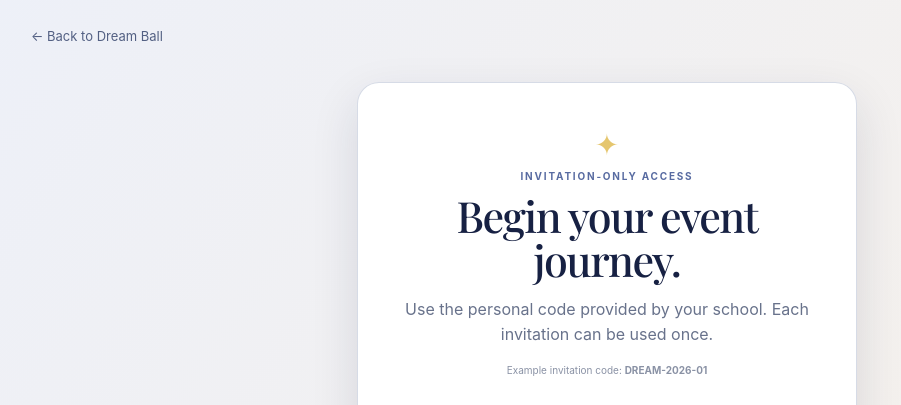
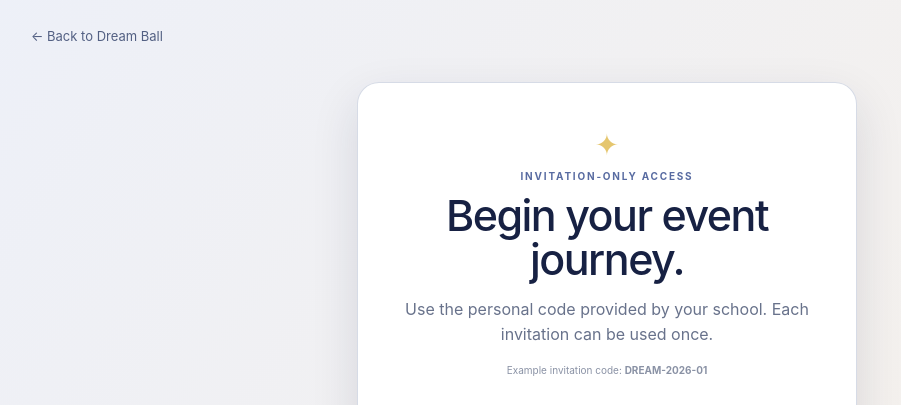
Before and after one commit to spideynyc228-star/Dream-ball, a Django app: page /accounts/register/ in a window 1280 px wide. Shown: the top 405 px of the page, without its empty margins (33-934 px from the left). Run offline with Django 5.2, Linux system fonts and the light colour scheme; some web fonts are replaced.

Commit message:
Use modern system font on authentication screens

```diff
--- a/static/style.css
+++ b/static/style.css
@@ -354,7 +354,7 @@ th { color: #8991a2; font-size: 8px; letter-spacing: .08em; text-transform: uppe
 
 /* Modern, native-feeling interface refinements */
 :root { --ui-font:-apple-system,BlinkMacSystemFont,"SF Pro Display","SF Pro Text","Segoe UI",Roboto,Helvetica,Arial,sans-serif; }
-body,button,input,textarea,select,.dream-landing *,.app-page *,.form-page *,.content-page *,.admin-page * { font-family:var(--ui-font) !important; }
+body,button,input,textarea,select,.dream-landing *,.app-page *,.form-page *,.content-page *,.admin-page *,.auth-page *,.status-page * { font-family:var(--ui-font) !important; }
 body { font-synthesis:none; }
 h1,h2,h3 { font-weight:700; letter-spacing:-.035em !important; }
 input::placeholder,textarea::placeholder { color:#929aae; opacity:1; }
```
